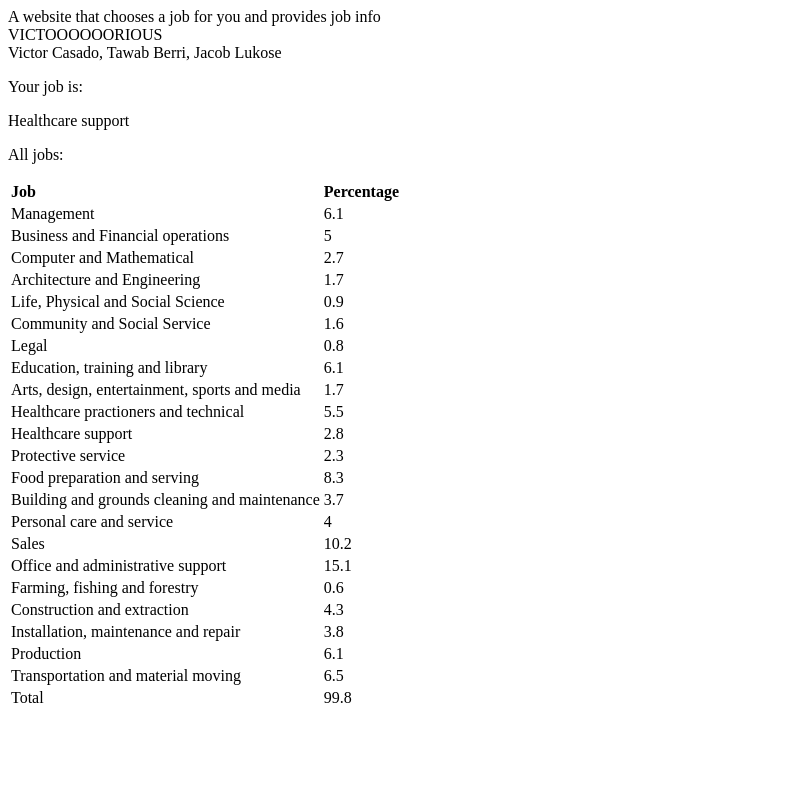
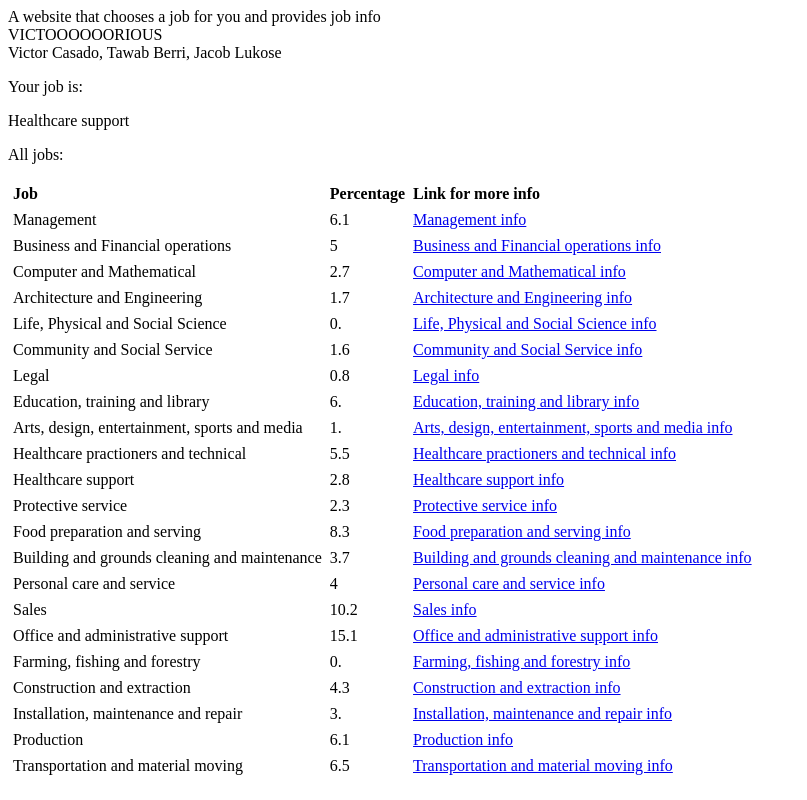
Before and after one commit to Victor-Casado/softdev, a Flask app: page /wdywtbwygp in a window 1280 px wide. Shown: the whole page, without its empty margins (0-807 px from the left). Run offline with Flask 3, Linux system fonts and the light colour scheme.

Commit message:
work 13 done?

```diff
--- a/13_combine/app.py
+++ b/13_combine/app.py
@@ -14,12 +14,15 @@ def pickrand():
     for i in range(len(list)):
         if(list[i][0] == "\""):
             indexcomma = list[i][1:].index("\"") + 2
+            indexat = list[i][1:].index("@")
             name = list[i][1:indexcomma - 1] #starts at first quote, ends at second quote
-            num = list[i][indexcomma + 1:]
+            num = list[i][indexcomma + 1:indexat]
+            print(list[i])
+            print(list[i][indexat])
         else:
-            split = list[i].split(",")
-            name = split[0]
-            num = split[1]
+            split = list[i].split("@")
+            name = split[0].split(",")[0]
+            num = split[0].split(",")[1]
         names.append(name)
         nums.append(float(num))
     #counter += 1
@@ -34,20 +37,23 @@ def gettable():
     string = f.read()
 
     list = string.split("\n")
-    list = list[1:len(list)-1] #removes example row, total row, and new line row
+    list = list[1:len(list)-2] #removes example row, total row, and new line row
 
     dict = {}
     #counter = 0
     for i in range(len(list)):
         if(list[i][0] == "\""):
             indexcomma = list[i][1:].index("\"") + 2
+            indexat = list[i][1:].index("@")
             name = list[i][1:indexcomma - 1] #starts at first quote, ends at second quote
-            num = list[i][indexcomma + 1:]
+            num = list[i][indexcomma + 1:indexat]
+            link = list[i][indexat + 1:]
         else:
-            split = list[i].split(",")
-            name = split[0]
-            num = split[1]
-        dict.update({i:[name,num]})
+            split = list[i].split("@")
+            name = split[0].split(",")[0]
+            num = split[0].split(",")[1]
+            link = split[1]
+        dict.update({i:[name,num,link]})
         #counter += 1
         #print(str(counter) + ": " + name)
     #print(names)
@@ -72,4 +78,4 @@ def test_tmplt():
 
 if __name__ == "__main__":
     app.debug = True
-    app.run()
+    app.run(port=5001)
--- a/13_combine/occupations.csv
+++ b/13_combine/occupations.csv
@@ -1,24 +1,24 @@
-Job Class,Percentage
-Management,6.1
-Business and Financial operations,5
-Computer and Mathematical,2.7
-Architecture and Engineering,1.7
-"Life, Physical and Social Science",0.9
-Community and Social Service,1.6
-Legal,0.8
-"Education, training and library",6.1
-"Arts, design, entertainment, sports and media",1.7
-Healthcare practioners and technical,5.5
-Healthcare support,2.8
-Protective service,2.3
-Food preparation and serving,8.3
-Building and grounds cleaning and maintenance,3.7
-Personal care and service,4
-Sales,10.2
-Office and administrative support,15.1
-"Farming, fishing and forestry",0.6
-Construction and extraction,4.3
-"Installation, maintenance and repair",3.8
-Production,6.1
-Transportation and material moving,6.5
-Total,99.8
+Job Class,Percentage@Link
+Management,6.1@https://www.onetonline.org/find/family?f=11
+Business and Financial operations,5@https://www.onetonline.org/find/family?f=13
+Computer and Mathematical,2.7@https://www.onetonline.org/find/family?f=15
+Architecture and Engineering,1.7@https://www.onetonline.org/find/family?f=17
+"Life, Physical and Social Science",0.9@https://www.onetonline.org/find/family?f=19
+Community and Social Service,1.6@https://www.onetonline.org/find/family?f=21
+Legal,0.8@https://www.onetonline.org/find/family?f=23
+"Education, training and library",6.1@https://www.onetonline.org/find/family?f=25
+"Arts, design, entertainment, sports and media",1.7@https://www.onetonline.org/find/family?f=27
+Healthcare practioners and technical,5.5@https://www.onetonline.org/find/family?f=29
+Healthcare support,2.8@https://www.onetonline.org/find/family?f=31
+Protective service,2.3@https://www.onetonline.org/find/family?f=33
+Food preparation and serving,8.3@https://www.onetonline.org/find/family?f=35
+Building and grounds cleaning and maintenance,3.7@https://www.onetonline.org/find/family?f=37
+Personal care and service,4@https://www.onetonline.org/find/family?f=39
+Sales,10.2@https://www.onetonline.org/find/family?f=41
+Office and administrative support,15.1@https://www.onetonline.org/find/family?f=43
+"Farming, fishing and forestry",0.6@https://www.onetonline.org/find/family?f=45
+Construction and extraction,4.3@https://www.onetonline.org/find/family?f=47
+"Installation, maintenance and repair",3.8@https://www.onetonline.org/find/family?f=49
+Production,6.1@https://www.onetonline.org/find/family?f=51
+Transportation and material moving,6.5@https://www.onetonline.org/find/family?f=53
+Total,99.8@https://www.onetonline.org/find/family?f=0
--- a/13_combine/templates/htmltmplt.html
+++ b/13_combine/templates/htmltmplt.html
@@ -1,10 +1,16 @@
 <!DOCTYPE html>
+
 
 
 <html>
 
   <head>
     <title> {{ title }} </title>
+    <style>
+      th, td {
+  padding: 3px;
+      }
+    </style>
   </head>
 
   <body>
@@ -24,14 +30,15 @@
     <tr>
       <td><b>Job</b></td>
       <td><b>Percentage</b></td>
+      <td><b>Link for more info</b></td>
     </tr>
     {% for i in dictionary %}
     <tr>
       <td>{{dictionary[i][0]}}</td>
       <td>{{dictionary[i][1]}}</td>
+      <td><a href= {{dictionary[i][2]}} > {{dictionary[i][0]}} info </a></td>
       {% endfor %}
 
   </table>
   </body>
-
 </html>
```
